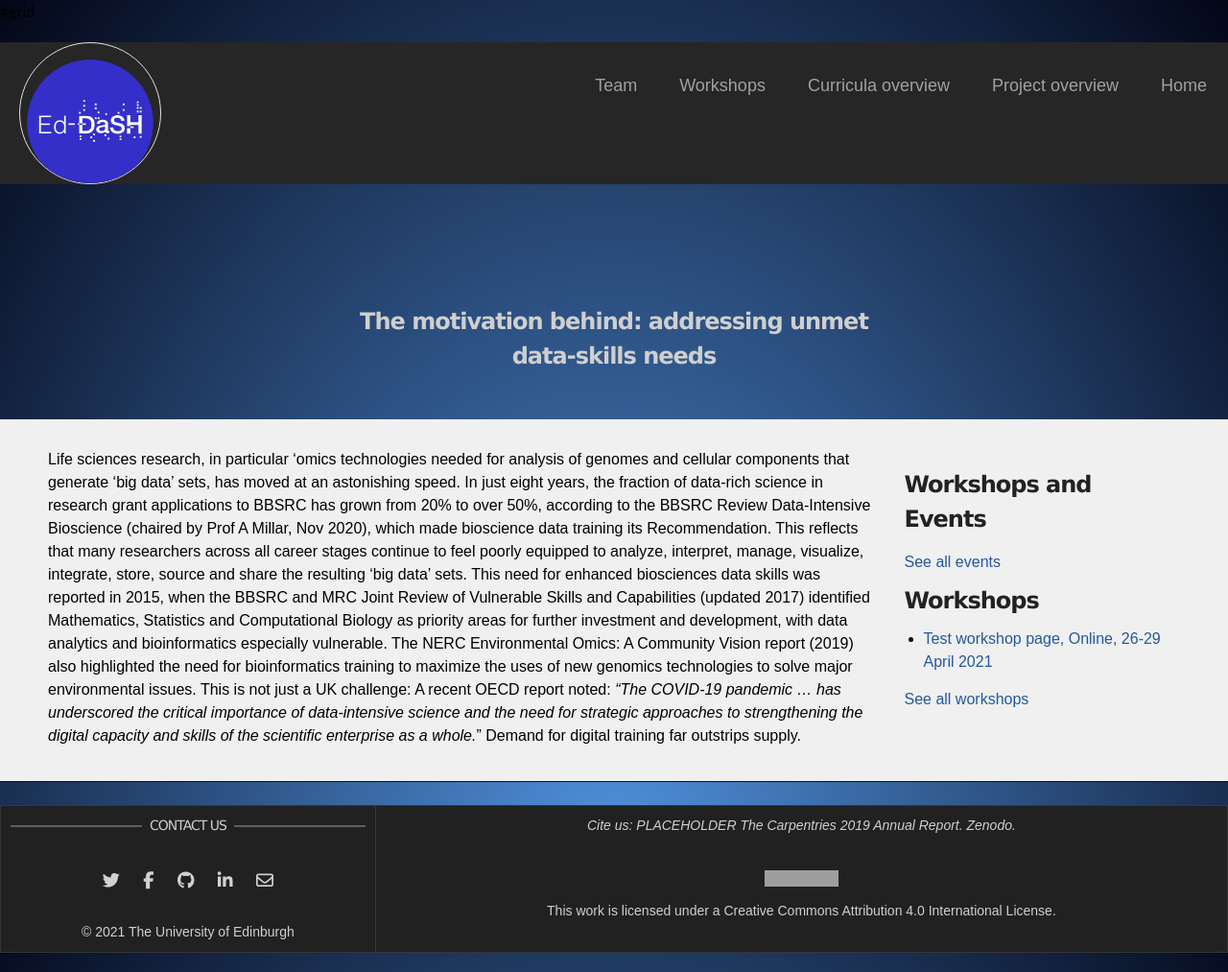
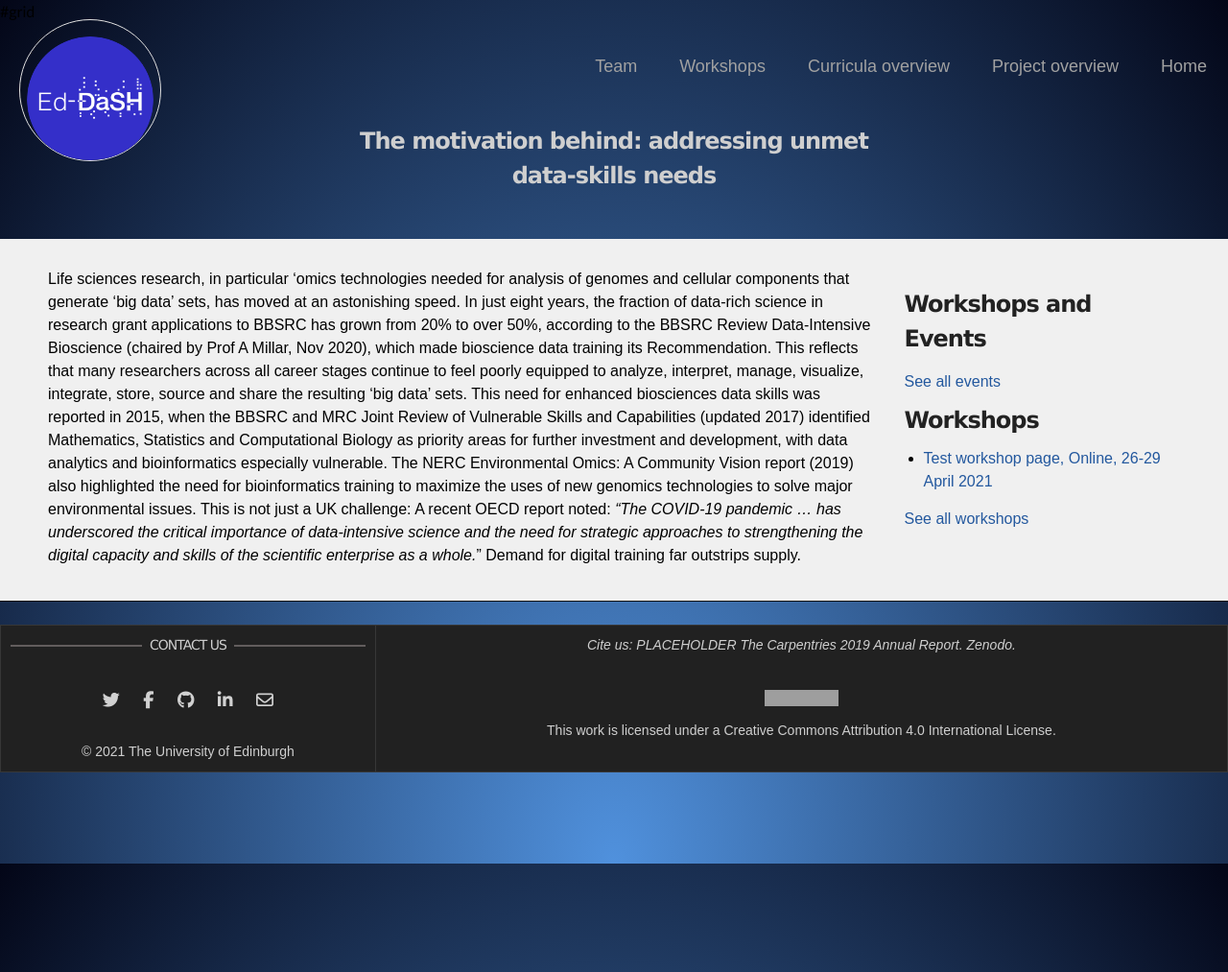
Before and after one commit to edcarp/Ed-DaSH, a Jekyll site: the page built from further_project_details.md, in a window 1280 px wide. Shown: the whole page at 96% size. Built offline with Jekyll 4.4.1, drawn with Linux system fonts in a browser that asks for light colours; nearby versions of some CDN libraries; our own code applies the rules of GitHub Pages for plain Markdown files; grey boxes are pictures that could not be loaded.

Commit message:
Update style.scss

```diff
--- a/assets/css/style.scss
+++ b/assets/css/style.scss
@@ -252,11 +252,11 @@ a:hover, a:focus {
   //margin-bottom: 25px;
   //width: 22%;
   //height: 15%; //80em;
-  //position: absolute;
+  position: absolute;
   left:0;
   top:0;
   text-align: left; //center;
-  vertical-align: middle;
+  //vertical-align: middle;
   //border-radius: 50%;
   margin: 20px;
   //margin:  0 auto 10px;
```
